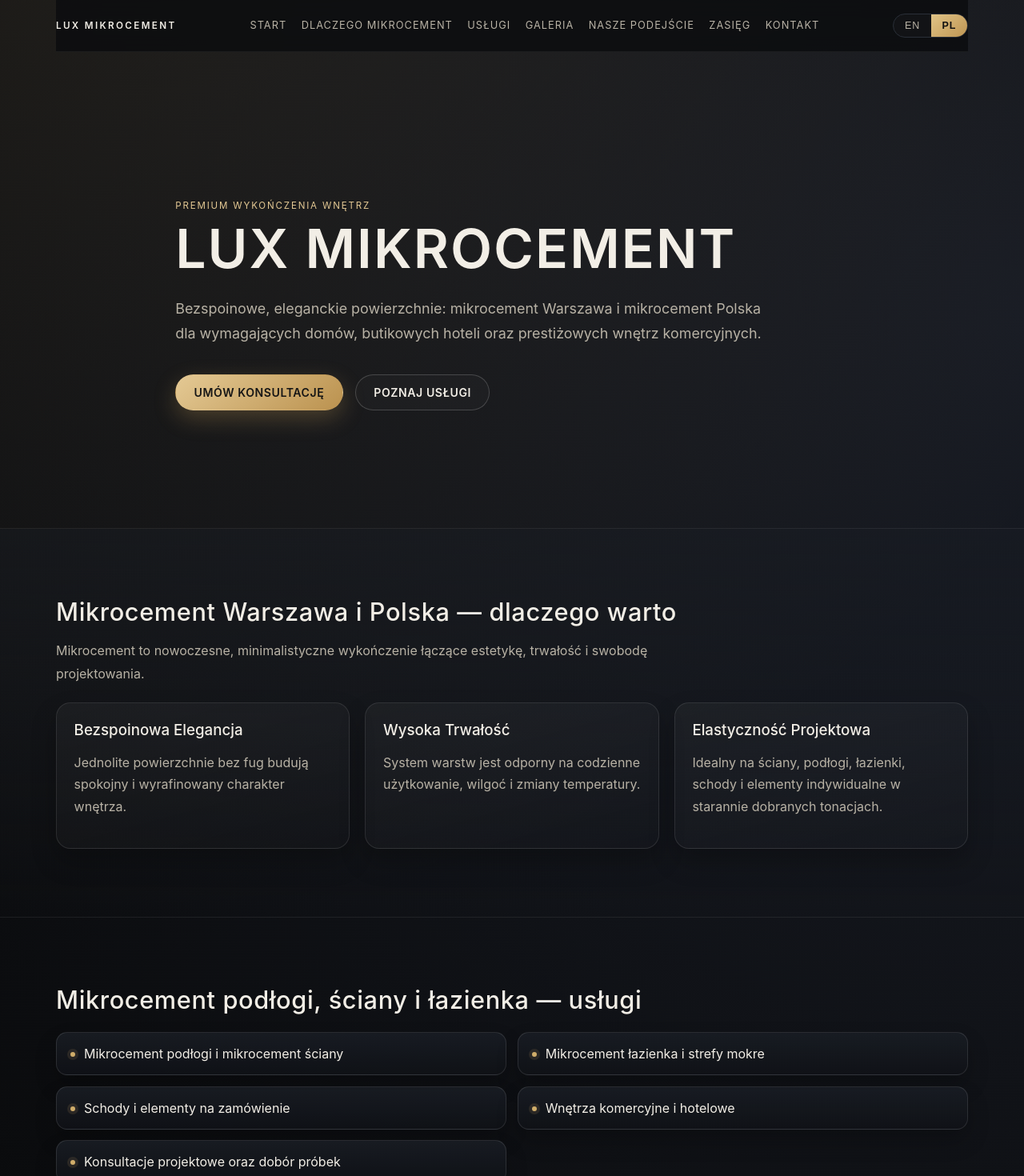
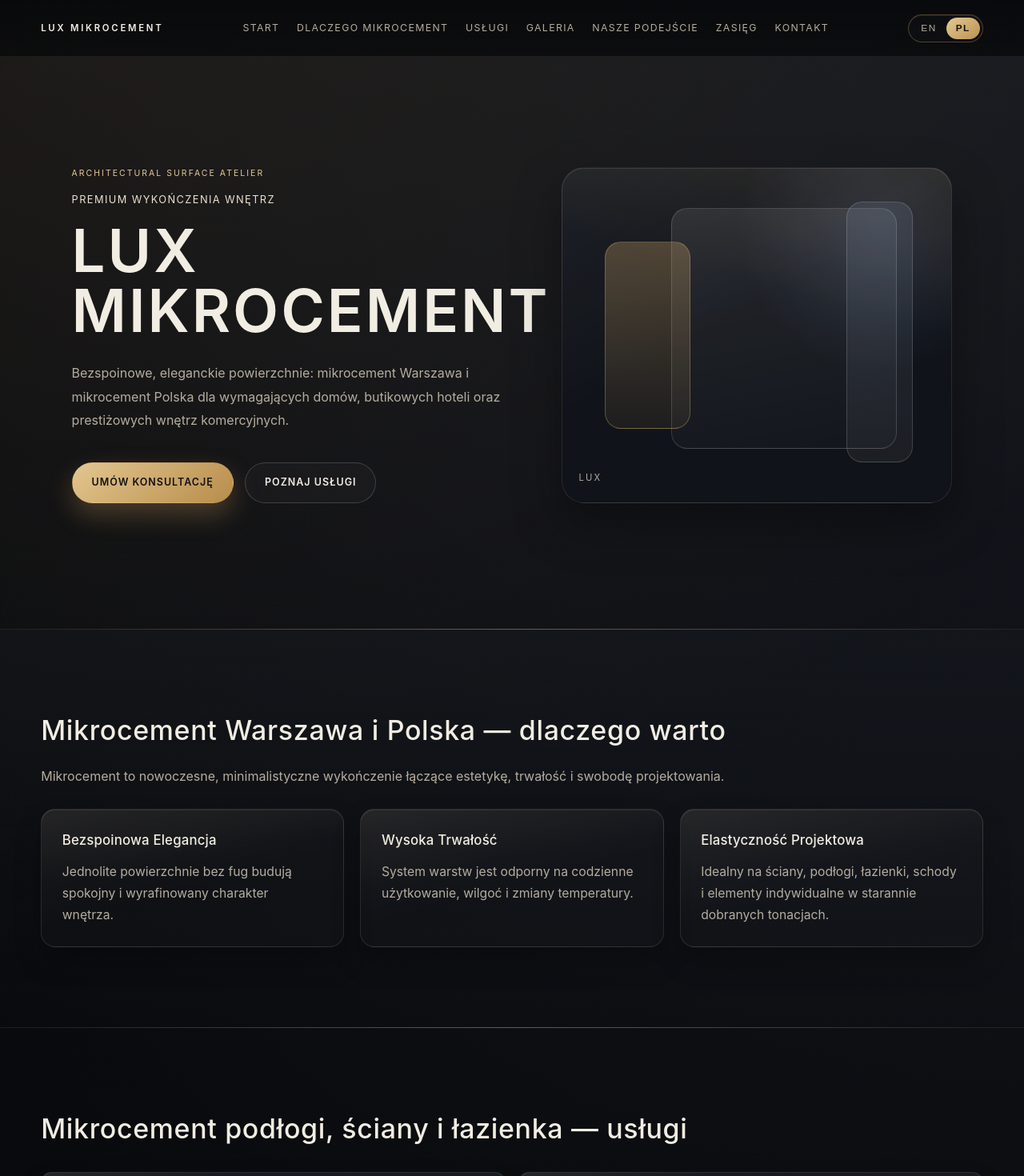
Before and after one commit to VitaliySkochko/mikrocement, a React (Vite) app: page / in a window 1280 px wide. Shown: the top 1470 px of the page at 80% size. Built offline with nearby package versions, Linux system fonts and the light colour scheme.

Commit message:
Redesign landing page with premium architectural styling

```diff
--- a/src/App.jsx
+++ b/src/App.jsx
@@ -12,7 +12,8 @@
 
   return (
     <div className="app">
-      <header className="topbar container">
+      <header className="topbar-wrap">
+        <div className="topbar container">
           <span className="brand">LUX MIKROCEMENT</span>
           <nav className="nav">
             <a href="#hero">{t.nav.hero}</a>
@@ -24,11 +25,14 @@
             <a href="#contact">{t.nav.contact}</a>
           </nav>
           <LanguageSwitcher currentLang={lang} onChange={setLang} labels={t} />
+        </div>
       </header>
 
       <main>
         <section id="hero" className="hero">
-          <div className="container hero-content">
+          <div className="container hero-shell">
+            <div className="hero-copy">
+              <p className="hero-label">Architectural Surface Atelier</p>
               <p className="badge">{t.hero.badge}</p>
               <h1>{t.hero.title}</h1>
               <p className="hero-subtitle">{t.hero.subtitle}</p>
@@ -40,6 +44,14 @@
                   {t.hero.secondaryCta}
                 </a>
               </div>
+            </div>
+
+            <aside className="hero-visual" aria-hidden="true">
+              <div className="visual-block visual-main" />
+              <div className="visual-block visual-column" />
+              <div className="visual-block visual-thin" />
+              <div className="visual-signature">LUX</div>
+            </aside>
           </div>
         </section>
 
@@ -53,8 +65,10 @@
 
         <Section id="services" title={t.services.title}>
           <ul className="service-list">
-            {t.services.items.map((item) => (
-              <li key={item}>{item}</li>
+            {t.services.items.map((item, index) => (
+              <li key={item} style={{ '--service-delay': `${index * 50}ms` }}>
+                {item}
+              </li>
             ))}
           </ul>
         </Section>
@@ -77,19 +91,22 @@
 
         <Section id="approach" title={t.approach.title}>
           <div className="grid grid-2">
-            {t.approach.steps.map((step) => (
-              <Card key={step.title} title={step.title} text={step.text} />
+            {t.approach.steps.map((step, index) => (
+              <Card key={step.title} title={step.title} text={step.text} className={index % 2 ? 'card-offset' : ''} />
             ))}
           </div>
         </Section>
 
         <Section id="coverage" title={t.coverage.title}>
+          <div className="coverage-callout">
             <p>{t.coverage.text}</p>
+          </div>
         </Section>
 
         <section id="contact" className="section section-highlight">
           <div className="container contact-wrap">
             <div className="contact-copy">
+              <p className="hero-label">Private Design Consultation</p>
               <h2>{t.contact.title}</h2>
               <p>{t.contact.text}</p>
               <p className="contact-note">{t.contact.note}</p>
--- a/src/components.jsx
+++ b/src/components.jsx
@@ -21,17 +21,19 @@
   return (
     <section id={id} className="section">
       <div className="container">
-        <h2>{title}</h2>
-        {intro ? <p className="section-intro">{intro}</p> : null}
+        <div className="section-heading">
+          <h2>{title}</h2>
+          {intro ? <p className="section-intro">{intro}</p> : null}
+        </div>
         {children}
       </div>
     </section>
   );
 }
 
-export function Card({ title, text }) {
+export function Card({ title, text, className = '' }) {
   return (
-    <article className="card">
+    <article className={`card ${className}`.trim()}>
       <h3>{title}</h3>
       <p>{text}</p>
     </article>
--- a/src/styles.css
+++ b/src/styles.css
@@ -1,14 +1,17 @@
 :root {
-  --bg: #0b0c0e;
-  --bg-elev: #111317;
-  --panel: #15181d;
-  --panel-soft: #191d24;
-  --text: #f2eee6;
-  --muted: #b8b2a5;
-  --gold: #d0ad6a;
+  --bg: #090a0c;
+  --bg-elev: #101116;
+  --panel: #14171d;
+  --panel-soft: #191d25;
+  --text: #f2ede3;
+  --muted: #b5ad9f;
+  --gold: #c9a266;
   --gold-soft: #e4c994;
-  --line: #2a2f38;
-  --shadow-soft: 0 22px 55px rgba(0, 0, 0, 0.3);
+  --line: #2a2f37;
+  --line-soft: rgba(255, 255, 255, 0.08);
+  --shadow-soft: 0 26px 60px rgba(0, 0, 0, 0.34);
+  --radius-lg: 26px;
+  --radius-md: 18px;
 }
 
 * {
@@ -22,10 +25,14 @@
   min-height: 100%;
   font-family: 'Inter', 'Avenir Next', 'Helvetica Neue', Arial, sans-serif;
   background:
-    radial-gradient(circle at 12% -10%, rgba(208, 173, 106, 0.12) 0%, transparent 35%),
-    radial-gradient(circle at 100% 10%, rgba(95, 112, 156, 0.16) 0%, transparent 45%),
-    linear-gradient(160deg, #090a0c 0%, var(--bg) 48%, #0c0f13 100%);
+    radial-gradient(circle at 8% -15%, rgba(201, 162, 102, 0.16), transparent 34%),
+    radial-gradient(circle at 100% 0%, rgba(74, 86, 115, 0.2), transparent 42%),
+    linear-gradient(165deg, #060709, #0b0c0f 55%, #0d1015);
   color: var(--text);
+}
+
+body {
+  line-height: 1.6;
 }
 
 .app {
@@ -34,197 +41,304 @@
 }
 
 .container {
-  width: min(1140px, 92vw);
+  width: min(1180px, 92vw);
   margin: 0 auto;
 }
 
-.topbar {
+.topbar-wrap {
   position: sticky;
   top: 0;
-  z-index: 20;
+  z-index: 30;
+  background: linear-gradient(to bottom, rgba(7, 8, 10, 0.9), rgba(7, 8, 10, 0.75));
+  backdrop-filter: blur(13px);
+  border-bottom: 1px solid var(--line-soft);
+}
+
+.topbar {
   display: flex;
   gap: 1rem;
   align-items: center;
   justify-content: space-between;
-  padding: 1.05rem 0;
-  background: rgba(10, 11, 14, 0.76);
-  backdrop-filter: blur(10px);
-  border-bottom: 1px solid rgba(255, 255, 255, 0.06);
+  padding: 1.1rem 0;
 }
 
 .brand {
-  letter-spacing: 0.2em;
-  font-size: 0.73rem;
+  letter-spacing: 0.24em;
+  font-size: 0.71rem;
   font-weight: 600;
   white-space: nowrap;
+  color: #f4efe6;
 }
 
 .nav {
   display: flex;
-  gap: 1.15rem;
+  gap: 1.35rem;
   flex-wrap: wrap;
   justify-content: center;
 }
 
 .nav a {
+  position: relative;
   color: var(--muted);
   text-decoration: none;
-  font-size: 0.8rem;
-  letter-spacing: 0.08em;
+  font-size: 0.77rem;
+  letter-spacing: 0.11em;
   text-transform: uppercase;
   transition: color 220ms ease;
 }
 
+.nav a::after {
+  content: '';
+  position: absolute;
+  left: 0;
+  bottom: -0.35rem;
+  width: 100%;
+  height: 1px;
+  transform: scaleX(0);
+  transform-origin: left;
+  transition: transform 250ms ease;
+  background: linear-gradient(90deg, transparent, var(--gold), transparent);
+}
+
 .nav a:hover {
-  color: var(--gold-soft);
+  color: #e2d7c4;
+}
+
+.nav a:hover::after {
+  transform: scaleX(1);
 }
 
 .language-switcher {
   display: inline-flex;
-  border: 1px solid var(--line);
+  border: 1px solid rgba(201, 162, 102, 0.34);
   border-radius: 999px;
-  overflow: hidden;
-  background: rgba(255, 255, 255, 0.02);
+  padding: 0.2rem;
+  background: rgba(255, 255, 255, 0.015);
+  box-shadow: inset 0 1px 0 rgba(255, 255, 255, 0.08);
 }
 
 .lang-btn {
   border: 0;
   background: transparent;
   color: var(--muted);
-  padding: 0.45rem 0.85rem;
+  padding: 0.4rem 0.75rem;
   cursor: pointer;
-  font-size: 0.78rem;
-  letter-spacing: 0.08em;
+  font-size: 0.74rem;
+  letter-spacing: 0.12em;
+  border-radius: 999px;
+  transition: background 220ms ease, color 220ms ease;
 }
 
 .lang-btn.active {
-  background: linear-gradient(140deg, #e0c386, #bf9653);
-  color: #111;
+  background: linear-gradient(140deg, #e4c994, #bb924f);
+  color: #121212;
   font-weight: 700;
 }
 
 .hero {
   position: relative;
-  padding: 8.25rem 0 7rem;
+  padding: 6.2rem 0 7.4rem;
 }
 
 .hero::before {
   content: '';
   position: absolute;
-  inset: 5% 6% auto;
-  height: min(620px, 72vh);
-  border-radius: 32px;
+  inset: 2rem 4.5% auto;
+  height: min(740px, 82vh);
+  border-radius: 36px;
   background:
-    linear-gradient(130deg, rgba(255, 255, 255, 0.04), rgba(255, 255, 255, 0) 48%),
-    linear-gradient(165deg, rgba(208, 173, 106, 0.17), transparent 60%),
-    linear-gradient(180deg, #10131a, #0d0f13);
+    radial-gradient(circle at 18% 16%, rgba(244, 213, 159, 0.13), transparent 42%),
+    linear-gradient(130deg, rgba(255, 255, 255, 0.06), rgba(255, 255, 255, 0.01) 44%, transparent 70%),
+    linear-gradient(180deg, #101319, #0a0d11);
   border: 1px solid rgba(255, 255, 255, 0.08);
   box-shadow: var(--shadow-soft);
   z-index: -1;
 }
 
-.hero-content {
-  max-width: 880px;
-  padding: 2.6rem 1.2rem 2.2rem;
+.hero-shell {
+  display: grid;
+  grid-template-columns: minmax(0, 1.08fr) minmax(280px, 0.92fr);
+  align-items: center;
+  gap: clamp(1.2rem, 3vw, 4rem);
+  padding: clamp(1.7rem, 3vw, 2.7rem);
+}
+
+.hero-copy {
+  max-width: 740px;
+}
+
+.hero-label {
+  margin: 0;
+  color: var(--gold-soft);
+  text-transform: uppercase;
+  letter-spacing: 0.2em;
+  font-size: 0.65rem;
 }
 
 .badge {
-  color: var(--gold-soft);
+  margin: 0.9rem 0 0;
+  color: #ece0ce;
+  letter-spacing: 0.11em;
   text-transform: uppercase;
-  letter-spacing: 0.16em;
-  font-size: 0.72rem;
-  margin-bottom: 0.7rem;
+  font-size: 0.8rem;
 }
 
 h1 {
-  font-size: clamp(2.5rem, 5.3vw, 5rem);
-  margin: 0;
-  line-height: 1.04;
-  letter-spacing: 0.03em;
+  font-size: clamp(2.65rem, 5.8vw, 5.2rem);
+  margin: 1rem 0 0;
+  line-height: 1.01;
+  letter-spacing: 0.04em;
   font-weight: 560;
   text-wrap: balance;
 }
 
 .hero-subtitle {
-  max-width: 760px;
+  max-width: 66ch;
   color: var(--muted);
-  line-height: 1.75;
-  font-size: clamp(1rem, 1.4vw, 1.15rem);
-  margin-top: 1.5rem;
+  line-height: 1.85;
+  font-size: clamp(1rem, 1.25vw, 1.12rem);
+  margin-top: 1.6rem;
 }
 
 .hero-cta {
   display: flex;
-  gap: 0.95rem;
+  gap: 0.9rem;
   flex-wrap: wrap;
-  margin-top: 2.2rem;
+  margin-top: 2.3rem;
 }
 
 .btn {
   display: inline-block;
   text-decoration: none;
   border-radius: 999px;
-  padding: 0.82rem 1.4rem;
+  padding: 0.92rem 1.5rem;
   border: 1px solid transparent;
   font-weight: 600;
-  letter-spacing: 0.04em;
-  font-size: 0.88rem;
+  letter-spacing: 0.08em;
+  font-size: 0.78rem;
   text-transform: uppercase;
   transition: transform 260ms ease, box-shadow 260ms ease, border-color 260ms ease, background 260ms ease;
 }
 
 .btn:hover {
-  transform: translateY(-2px);
+  transform: translateY(-3px);
 }
 
 .btn-primary {
-  background: linear-gradient(140deg, #e4c994, #bb924f);
-  color: #151515;
-  box-shadow: 0 10px 28px rgba(204, 160, 88, 0.28);
+  background: linear-gradient(140deg, #e3c68f, #b78d4b);
+  color: #111;
+  box-shadow: 0 14px 32px rgba(204, 160, 88, 0.3);
 }
 
 .btn-primary:hover {
-  box-shadow: 0 14px 34px rgba(204, 160, 88, 0.38);
+  box-shadow: 0 18px 36px rgba(204, 160, 88, 0.4);
 }
 
 .btn-ghost {
   color: var(--text);
-  border-color: rgba(255, 255, 255, 0.18);
-  background: rgba(255, 255, 255, 0.02);
+  border-color: rgba(255, 255, 255, 0.17);
+  background: rgba(255, 255, 255, 0.025);
 }
 
 .btn-ghost:hover {
-  border-color: rgba(208, 173, 106, 0.58);
-  background: rgba(208, 173, 106, 0.1);
+  border-color: rgba(201, 162, 102, 0.58);
+  background: rgba(201, 162, 102, 0.11);
+}
+
+.hero-visual {
+  min-height: 420px;
+  position: relative;
+  border-radius: 28px;
+  border: 1px solid rgba(255, 255, 255, 0.09);
+  background:
+    linear-gradient(150deg, rgba(255, 255, 255, 0.06), transparent 45%),
+    linear-gradient(195deg, rgba(201, 162, 102, 0.12), transparent 38%),
+    radial-gradient(circle at 82% 18%, rgba(130, 153, 196, 0.18), transparent 34%),
+    #101319;
+  box-shadow: inset 0 1px 0 rgba(255, 255, 255, 0.1), var(--shadow-soft);
+  overflow: hidden;
+}
+
+.visual-block {
+  position: absolute;
+  border-radius: 20px;
+  border: 1px solid rgba(255, 255, 255, 0.16);
+  background: linear-gradient(170deg, rgba(255, 255, 255, 0.09), rgba(255, 255, 255, 0.015));
+}
+
+.visual-main {
+  inset: 12% 14% 16% 28%;
+}
+
+.visual-column {
+  width: 22%;
+  left: 11%;
+  top: 22%;
+  bottom: 22%;
+  background: linear-gradient(180deg, rgba(201, 162, 102, 0.32), rgba(201, 162, 102, 0.08));
+  border-color: rgba(201, 162, 102, 0.38);
+}
+
+.visual-thin {
+  width: 17%;
+  right: 10%;
+  top: 10%;
+  bottom: 12%;
+  background: linear-gradient(180deg, rgba(140, 158, 190, 0.16), rgba(255, 255, 255, 0.05));
+}
+
+.visual-signature {
+  position: absolute;
+  bottom: 1.3rem;
+  left: 1.3rem;
+  font-size: 0.7rem;
+  letter-spacing: 0.2em;
+  color: rgba(242, 237, 227, 0.7);
+  text-transform: uppercase;
 }
 
 .section {
-  padding: 5.3rem 0;
+  position: relative;
+  padding: 6.2rem 0;
   border-top: 1px solid rgba(255, 255, 255, 0.07);
 }
 
+.section::before {
+  content: '';
+  position: absolute;
+  left: 0;
+  right: 0;
+  top: -1px;
+  height: 1px;
+  background: linear-gradient(90deg, transparent, rgba(201, 162, 102, 0.45), transparent);
+}
+
 .section:nth-of-type(even) {
-  background: linear-gradient(180deg, rgba(24, 28, 35, 0.45) 0%, rgba(11, 12, 15, 0) 100%);
+  background: linear-gradient(180deg, rgba(22, 26, 32, 0.42) 0%, rgba(11, 12, 16, 0) 100%);
+}
+
+.section-heading {
+  max-width: 860px;
+  margin-bottom: 1.6rem;
 }
 
 .section h2 {
   margin-top: 0;
-  margin-bottom: 0.4rem;
-  font-size: clamp(1.45rem, 2.4vw, 2.2rem);
+  margin-bottom: 0.55rem;
+  font-size: clamp(1.55rem, 2.65vw, 2.4rem);
   letter-spacing: 0.02em;
   font-weight: 520;
 }
 
 .section-intro {
   color: var(--muted);
-  max-width: 780px;
-  line-height: 1.8;
+  line-height: 1.82;
 }
 
 .grid {
   display: grid;
-  gap: 1.2rem;
-  margin-top: 1.35rem;
+  gap: 1.25rem;
+  margin-top: 1.55rem;
 }
 
 .grid-3 {
@@ -237,62 +351,65 @@
 
 .card {
   position: relative;
-  background: linear-gradient(165deg, rgba(255, 255, 255, 0.04), rgba(255, 255, 255, 0.01));
+  background:
+    linear-gradient(165deg, rgba(255, 255, 255, 0.06), rgba(255, 255, 255, 0.015) 55%),
+    linear-gradient(170deg, rgba(201, 162, 102, 0.05), transparent 40%);
   border: 1px solid rgba(255, 255, 255, 0.1);
-  border-radius: 18px;
-  padding: 1.35rem;
-  box-shadow: 0 16px 32px rgba(0, 0, 0, 0.24);
-  transition: transform 260ms ease, box-shadow 260ms ease, border-color 260ms ease;
-}
-
-.card::after {
-  content: '';
-  position: absolute;
-  inset: 0;
-  border-radius: inherit;
-  border: 1px solid transparent;
-  pointer-events: none;
-  transition: border-color 260ms ease;
+  border-radius: var(--radius-md);
+  padding: 1.6rem;
+  box-shadow: 0 18px 34px rgba(0, 0, 0, 0.24), inset 0 1px 0 rgba(255, 255, 255, 0.08);
+  transition: transform 280ms ease, box-shadow 280ms ease, border-color 260ms ease;
 }
 
 .card:hover {
-  transform: translateY(-4px);
-  box-shadow: 0 22px 42px rgba(0, 0, 0, 0.32);
-  border-color: rgba(208, 173, 106, 0.25);
-}
-
-.card:hover::after {
-  border-color: rgba(208, 173, 106, 0.3);
+  transform: translateY(-6px);
+  box-shadow: 0 26px 46px rgba(0, 0, 0, 0.33);
+  border-color: rgba(201, 162, 102, 0.36);
 }
 
 .card h3 {
-  margin-top: 0;
-  margin-bottom: 0.6rem;
-  font-weight: 520;
+  margin: 0;
+  font-size: 1.05rem;
+  letter-spacing: 0.01em;
+  font-weight: 530;
 }
 
 .card p {
+  margin: 0.7rem 0 0;
   color: var(--muted);
-  line-height: 1.72;
+  line-height: 1.75;
+  font-size: 0.98rem;
+}
+
+.card-offset {
+  transform: translateY(18px);
+}
+
+.card-offset:hover {
+  transform: translateY(12px);
 }
 
 .service-list {
   list-style: none;
-  margin: 1.35rem 0 0;
+  margin: 1.7rem 0 0;
   padding: 0;
   display: grid;
-  gap: 0.85rem;
+  gap: 1rem;
   grid-template-columns: repeat(2, minmax(0, 1fr));
 }
 
 .service-list li {
   color: var(--text);
   border: 1px solid rgba(255, 255, 255, 0.11);
-  background: linear-gradient(180deg, rgba(25, 29, 36, 0.9), rgba(16, 18, 23, 0.86));
-  padding: 1rem 1.05rem;
+  background:
+    linear-gradient(120deg, rgba(201, 162, 102, 0.08), transparent 38%),
+    linear-gradient(180deg, rgba(24, 28, 36, 0.95), rgba(16, 18, 22, 0.9));
+  padding: 1.15rem 1.2rem;
   border-radius: 14px;
-  box-shadow: 0 14px 28px rgba(0, 0, 0, 0.2);
-  transition: transform 220ms ease, border-color 220ms ease;
+  box-shadow: 0 14px 30px rgba(0, 0, 0, 0.23);
+  transition: transform 240ms ease, border-color 240ms ease, box-shadow 240ms ease;
+  animation: fadeIn 500ms ease both;
+  animation-delay: var(--service-delay);
 }
 
 .service-list li::before {
@@ -301,28 +418,23 @@
   height: 6px;
   border-radius: 50%;
   display: inline-block;
-  margin-right: 0.7rem;
-  margin-bottom: 0.12rem;
+  margin-right: 0.72rem;
+  margin-bottom: 0.14rem;
   background: var(--gold);
-  box-shadow: 0 0 0 4px rgba(208, 173, 106, 0.12);
+  box-shadow: 0 0 0 4px rgba(201, 162, 102, 0.13);
 }
 
 .service-list li:hover {
-  transform: translateY(-2px);
-  border-color: rgba(208, 173, 106, 0.4);
+  transform: translateY(-3px);
+  border-color: rgba(201, 162, 102, 0.42);
+  box-shadow: 0 20px 34px rgba(0, 0, 0, 0.3);
 }
 
 .gallery-grid {
-  margin-top: 1.5rem;
+  margin-top: 1.7rem;
   display: grid;
-  gap: 1.15rem;
+  gap: 1.2rem;
   grid-template-columns: repeat(3, minmax(0, 1fr));
-}
-
-@media (max-width: 1100px) {
-  .gallery-grid {
-    grid-template-columns: repeat(2, minmax(0, 1fr));
-  }
 }
 
 .gallery-card {
@@ -331,6 +443,12 @@
   background: linear-gradient(180deg, rgba(23, 27, 34, 0.95), rgba(16, 19, 24, 0.9));
   border: 1px solid rgba(255, 255, 255, 0.1);
   box-shadow: 0 16px 32px rgba(0, 0, 0, 0.24);
+  transition: transform 240ms ease, border-color 240ms ease;
+}
+
+.gallery-card:hover {
+  transform: translateY(-4px);
+  border-color: rgba(201, 162, 102, 0.34);
 }
 
 .gallery-image-wrap {
@@ -351,7 +469,7 @@
 }
 
 .gallery-copy {
-  padding: 1rem 1rem 1.15rem;
+  padding: 1.05rem 1.08rem 1.2rem;
 }
 
 .gallery-copy h3 {
@@ -362,42 +480,67 @@
 .gallery-copy p {
   margin: 0.55rem 0 0;
   color: var(--muted);
-  line-height: 1.65;
+  line-height: 1.68;
+}
+
+.coverage-callout {
+  margin-top: 1.2rem;
+  max-width: 860px;
+  border-radius: var(--radius-lg);
+  padding: 1.4rem 1.5rem;
+  border: 1px solid rgba(255, 255, 255, 0.1);
+  background:
+    linear-gradient(120deg, rgba(201, 162, 102, 0.1), transparent 40%),
+    linear-gradient(180deg, rgba(20, 24, 31, 0.95), rgba(14, 16, 22, 0.92));
+  box-shadow: 0 18px 34px rgba(0, 0, 0, 0.24);
+}
+
+.coverage-callout p {
+  margin: 0;
+  color: #d5cec1;
+  line-height: 1.8;
 }
 
 .section-highlight {
   background:
-    radial-gradient(circle at 10% 0, rgba(208, 173, 106, 0.12) 0, transparent 35%),
-    linear-gradient(180deg, #141820, #0f1217);
+    radial-gradient(circle at 10% 0, rgba(201, 162, 102, 0.13) 0, transparent 35%),
+    linear-gradient(180deg, #12161d, #0c1015);
 }
 
 .contact-wrap {
   display: grid;
   grid-template-columns: minmax(0, 0.95fr) minmax(0, 1.05fr);
-  gap: 1.6rem;
+  gap: 1.75rem;
   align-items: start;
+}
+
+.contact-copy h2 {
+  margin-top: 0.8rem;
+  margin-bottom: 0.65rem;
 }
 
 .contact-copy p {
   color: var(--muted);
-  line-height: 1.75;
+  line-height: 1.8;
 }
 
 .contact-form {
-  background: linear-gradient(165deg, rgba(255, 255, 255, 0.04), rgba(255, 255, 255, 0.01));
-  border: 1px solid rgba(255, 255, 255, 0.1);
+  background:
+    linear-gradient(160deg, rgba(255, 255, 255, 0.06), rgba(255, 255, 255, 0.015)),
+    linear-gradient(180deg, rgba(20, 23, 30, 0.95), rgba(14, 17, 23, 0.92));
+  border: 1px solid rgba(255, 255, 255, 0.11);
   border-radius: 20px;
-  padding: 1.25rem;
+  padding: 1.35rem;
   display: grid;
   gap: 0.75rem;
-  box-shadow: 0 18px 36px rgba(0, 0, 0, 0.22);
+  box-shadow: 0 20px 40px rgba(0, 0, 0, 0.26);
 }
 
 .contact-form label {
-  font-size: 0.78rem;
-  letter-spacing: 0.06em;
+  font-size: 0.74rem;
+  letter-spacing: 0.11em;
   text-transform: uppercase;
-  color: #c7bda8;
+  color: #ccbea6;
 }
 
 .contact-form input,
@@ -407,7 +550,7 @@
   border-radius: 12px;
   background: rgba(16, 19, 25, 0.85);
   color: var(--text);
-  padding: 0.8rem 0.9rem;
+  padding: 0.82rem 0.9rem;
   font: inherit;
   transition: border-color 220ms ease, box-shadow 220ms ease, background 220ms ease;
 }
@@ -425,8 +568,8 @@
 .contact-form input:focus-visible,
 .contact-form textarea:focus-visible {
   outline: none;
-  border-color: rgba(208, 173, 106, 0.65);
-  box-shadow: 0 0 0 3px rgba(208, 173, 106, 0.18);
+  border-color: rgba(201, 162, 102, 0.65);
+  box-shadow: 0 0 0 3px rgba(201, 162, 102, 0.18);
   background: rgba(19, 23, 31, 0.95);
 }
 
@@ -437,55 +580,79 @@
 
 .contact-note {
   margin-top: 1rem;
-  max-width: 38ch;
+  max-width: 40ch;
 }
 
 .footer {
   border-top: 1px solid rgba(255, 255, 255, 0.08);
-  padding: 1.2rem 0 2rem;
+  padding: 1.3rem 0 2.2rem;
 }
 
 .footer p {
   color: #8d9098;
-  font-size: 0.87rem;
+  font-size: 0.86rem;
+}
+
+@keyframes fadeIn {
+  from {
+    opacity: 0;
+    transform: translateY(6px);
+  }
+
+  to {
+    opacity: 1;
+    transform: translateY(0);
+  }
+}
+
+@media (max-width: 1100px) {
+  .gallery-grid {
+    grid-template-columns: repeat(2, minmax(0, 1fr));
+  }
 }
 
 @media (max-width: 980px) {
   .topbar {
     flex-wrap: wrap;
-    row-gap: 0.9rem;
+    row-gap: 0.95rem;
   }
 
   .nav {
     order: 3;
     width: 100%;
     justify-content: flex-start;
-    column-gap: 0.85rem;
-    row-gap: 0.6rem;
+    column-gap: 0.9rem;
+    row-gap: 0.65rem;
   }
 
   .hero {
-    padding-top: 7.1rem;
+    padding-top: 5.4rem;
+    padding-bottom: 5.9rem;
   }
 
   .hero::before {
-    inset: 4% 4% auto;
-    border-radius: 24px;
+    inset: 1.2rem 3.5% auto;
+    border-radius: 26px;
   }
 
-  .service-list {
+  .hero-shell {
     grid-template-columns: 1fr;
   }
 
-  .grid-3,
-  .grid-2 {
-    grid-template-columns: 1fr;
+  .hero-visual {
+    min-height: 300px;
+    max-width: 520px;
   }
 
-  .gallery-grid {
-    grid-template-columns: 1fr;
+  .card-offset,
+  .card-offset:hover {
+    transform: none;
   }
 
+  .service-list,
+  .grid-3,
+  .grid-2,
+  .gallery-grid,
   .contact-wrap {
     grid-template-columns: 1fr;
   }
@@ -493,36 +660,46 @@
 
 @media (max-width: 640px) {
   .container {
-    width: min(1140px, 94vw);
+    width: min(1160px, 94vw);
   }
 
   .hero {
-    padding: 6.7rem 0 5.2rem;
+    padding: 4.9rem 0 4.7rem;
   }
 
-  .hero-content {
-    padding: 1.2rem 0.3rem;
+  .hero-shell {
+    padding: 1.15rem 0.2rem;
   }
 
   h1 {
-    letter-spacing: 0.015em;
+    letter-spacing: 0.02em;
   }
 
   .hero-subtitle {
-    line-height: 1.65;
-    margin-top: 1.2rem;
+    margin-top: 1.25rem;
+    line-height: 1.75;
   }
 
   .hero-cta {
     width: 100%;
+    margin-top: 1.85rem;
   }
 
   .hero-cta .btn {
     width: 100%;
     text-align: center;
+    padding: 0.95rem 1rem;
+  }
+
+  .hero-visual {
+    min-height: 260px;
   }
 
   .section {
-    padding: 4.2rem 0;
+    padding: 4.75rem 0;
+  }
+
+  .contact-form {
+    padding: 1.1rem;
   }
 }
```
Lines whose indentation alone changed are shown as unchanged.
